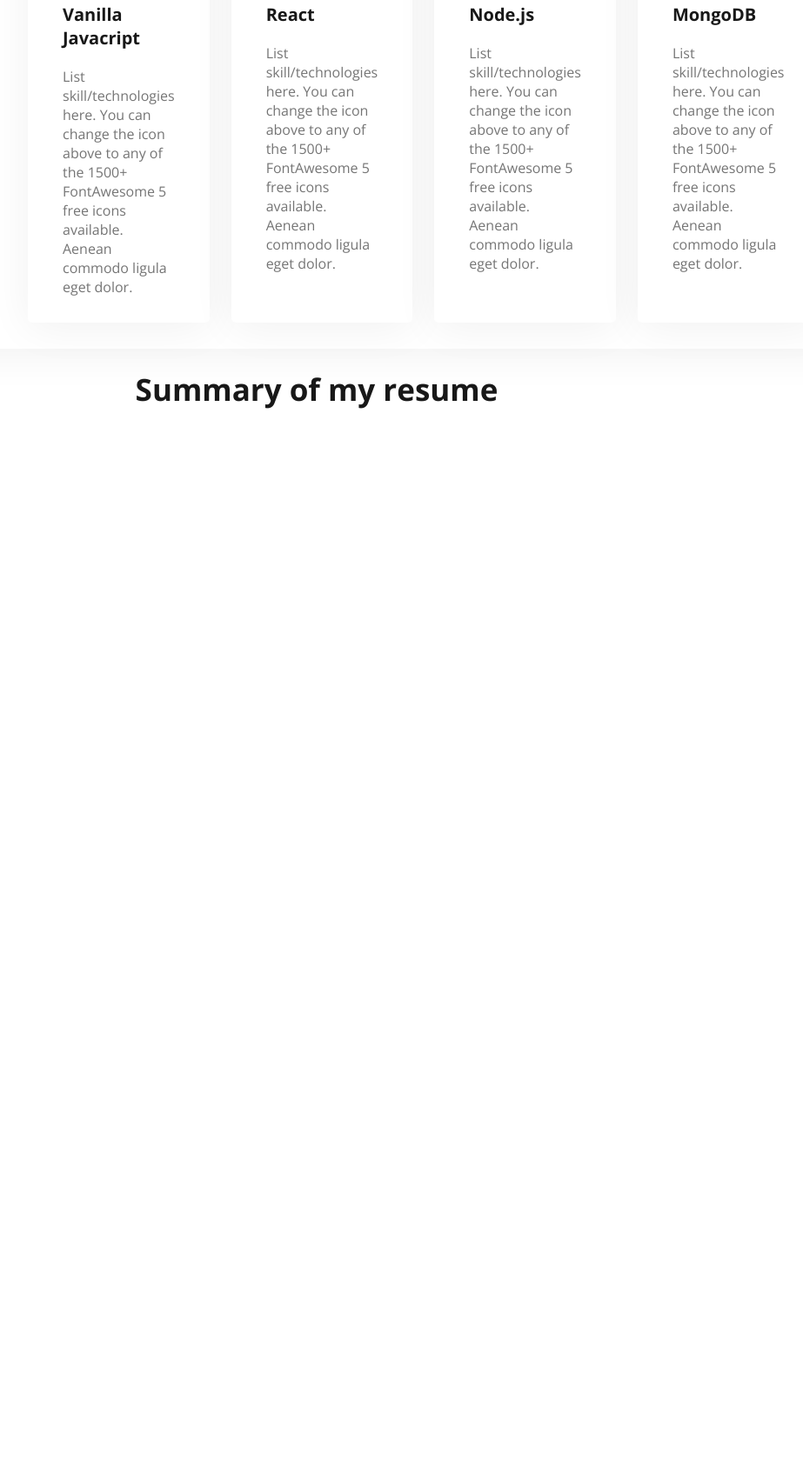
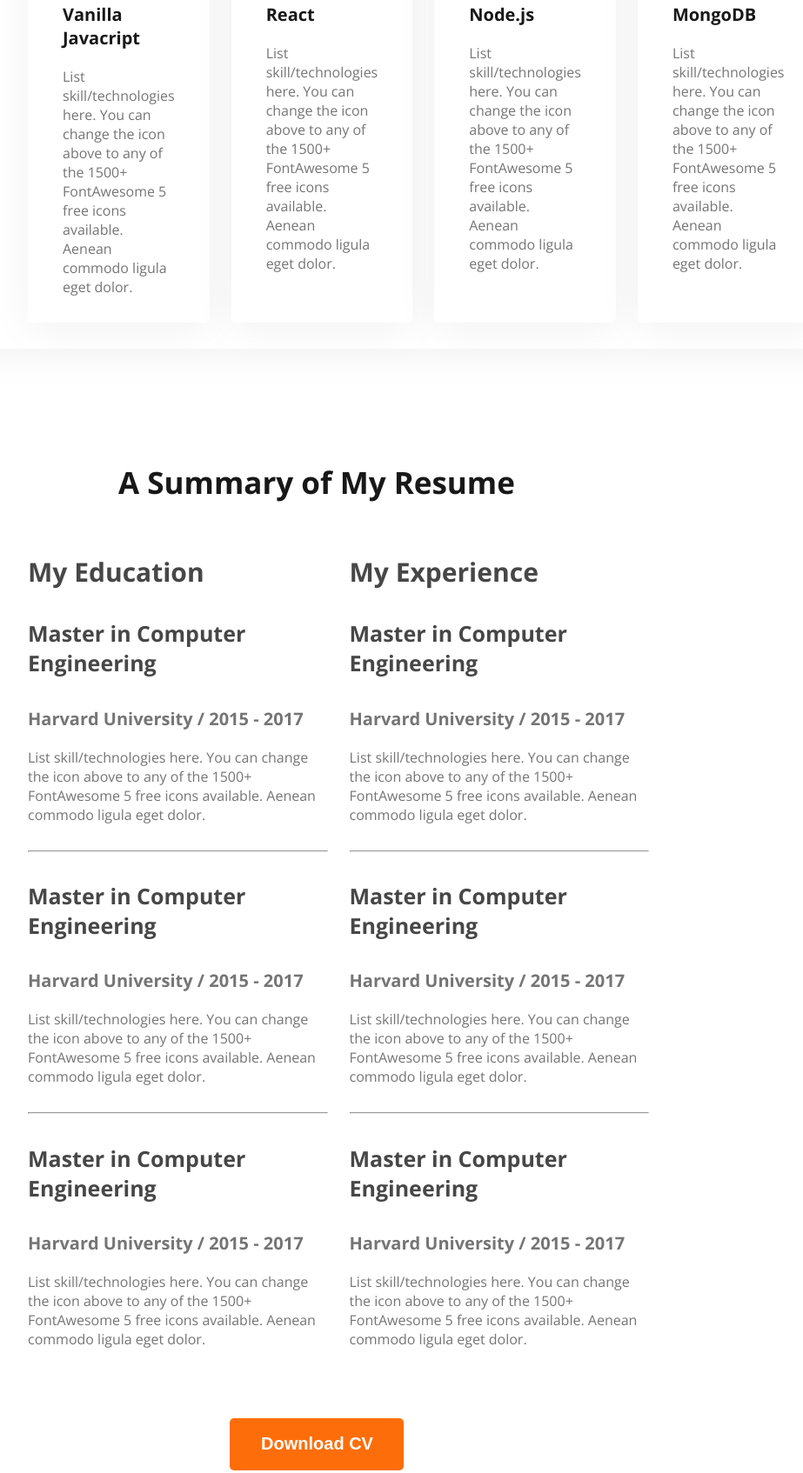
Before and after one commit to HasnatShahriar/web-developer-portfolio, a plain HTML site: page index.html in a window 1280 px wide. Shown: the part 2201-3895 px from the top of the page at 87% size, without its empty margins (276-1199 px from the left). Before the commit the page ends 2696 px from the top, so only its background shows below. Drawn offline with nearby package versions, Linux system fonts and the light colour scheme.

Commit message:
added resume section

```diff
--- a/index.html
+++ b/index.html
@@ -88,9 +88,50 @@
       </div>
     </div>
     </section>
-    <div class="resume">
-      <h1 class="section-title">Summary of my resume</h1>
+   <section>
+     <h1 class="section-title">A Summary of My Resume</h1>
+    <div class="resume-container">
+      <div class="resume-column">
+        <h3 class="resume-column-title">My Education</h3>
+        <h4 class="resume-column-department">Master in Computer Engineering</h4>
+        <h5 class="resume-column-institute">Harvard University / 2015 - 2017</h5>
+        <p class="resume-column-description">List skill/technologies here. You can change the icon above
+          to any of the 1500+ FontAwesome 5 free icons available. Aenean commodo ligula eget dolor.</p>
+          <hr>
+        <h4 class="resume-column-department">Master in Computer Engineering</h4>
+        <h5 class="resume-column-institute">Harvard University / 2015 - 2017</h5>
+        <p class="resume-column-description">List skill/technologies here. You can change the icon above
+          to any of the 1500+ FontAwesome 5 free icons available. Aenean commodo ligula eget dolor.</p>
+          <hr>
+        <h4 class="resume-column-department">Master in Computer Engineering</h4>
+        <h5 class="resume-column-institute">Harvard University / 2015 - 2017</h5>
+        <p class="resume-column-description">List skill/technologies here. You can change the icon above
+          to any of the 1500+ FontAwesome 5 free icons available. Aenean commodo ligula eget dolor.</p>
+
+      </div>
+      <div class="resume-column">
+        <h3 class="resume-column-title">My Experience</h3>
+        <h4 class="resume-column-department">Master in Computer Engineering</h4>
+        <h5 class="resume-column-institute">Harvard University / 2015 - 2017</h5>
+        <p class="resume-column-description">List skill/technologies here. You can change the icon above
+          to any of the 1500+ FontAwesome 5 free icons available. Aenean commodo ligula eget dolor.</p>
+          <hr>
+        <h4 class="resume-column-department">Master in Computer Engineering</h4>
+        <h5 class="resume-column-institute">Harvard University / 2015 - 2017</h5>
+        <p class="resume-column-description">List skill/technologies here. You can change the icon above
+          to any of the 1500+ FontAwesome 5 free icons available. Aenean commodo ligula eget dolor.</p>
+          <hr>
+        <h4 class="resume-column-department">Master in Computer Engineering</h4>
+        <h5 class="resume-column-institute">Harvard University / 2015 - 2017</h5>
+        <p class="resume-column-description">List skill/technologies here. You can change the icon above
+          to any of the 1500+ FontAwesome 5 free icons available. Aenean commodo ligula eget dolor.</p>
+
+      </div>
     </div>
+    <div class="cv-download">
+      <button class="btn-primary">Download CV</button>
+    </div>
+   </section>
   </main>
 
   <footer>
--- a/styles/portfolio.css
+++ b/styles/portfolio.css
@@ -2,6 +2,20 @@
 body {
   font-family: 'Open Sans', sans-serif;
 }
+.section-title {
+  color: #181818;
+  text-align: center;
+  font-size: 35px;
+  font-weight: 700;
+}
+
+.section-description {
+  color: #757575;
+  text-align: center;
+  font-size: 18px;
+  font-weight: 400;
+}
+
 
 /* nav related styles */
 nav {
@@ -97,6 +111,9 @@
 }
 
 /* main style */
+main section{
+  margin-top: 130px;
+}
 /* about me part style */
 .about {
   border-radius: 10px;
@@ -107,19 +124,6 @@
 
 }
 
-.section-title {
-  color: #181818;
-  text-align: center;
-  font-size: 35px;
-  font-weight: 700;
-}
-
-.section-description {
-  color: #757575;
-  text-align: center;
-  font-size: 18px;
-  font-weight: 400;
-}
 
 .about-info-container {
   display: flex;
@@ -140,7 +144,7 @@
   line-height: 30px;
 }
 
-/* what i do(skils) related styles */
+/* what i do(skills) related styles */
 #what-i-do-description {
   padding: 5px 350px;
 }
@@ -171,3 +175,41 @@
   font-size: 16px;
   font-weight: 400;
 }
+/* Resume related styles */
+.resume-container{
+display: flex;
+padding-left: 300px;
+padding-right: 250px;
+gap: 25px;
+}
+.resume-column{
+
+}
+.resume-column-title{
+  color:  #474747;
+  font-size: 30px;
+  font-weight: 700;
+  margin-bottom: 30px;
+}
+.resume-column-department{
+  color:  #474747;
+  font-size: 25px;
+  font-weight: 700;
+  margin-bottom: 10px;
+}
+.resume-column-institute{
+  color:  #757575;
+  font-size: 20px;
+  font-weight: 600;
+  margin-bottom: 20px;
+}
+.resume-column-description{
+  color: #757575;
+  font-size: 16px;
+  font-weight: 400;
+  margin-bottom: 30px;
+}
+.cv-download{
+  text-align: center;
+  margin-top: 50px;
+}
```
